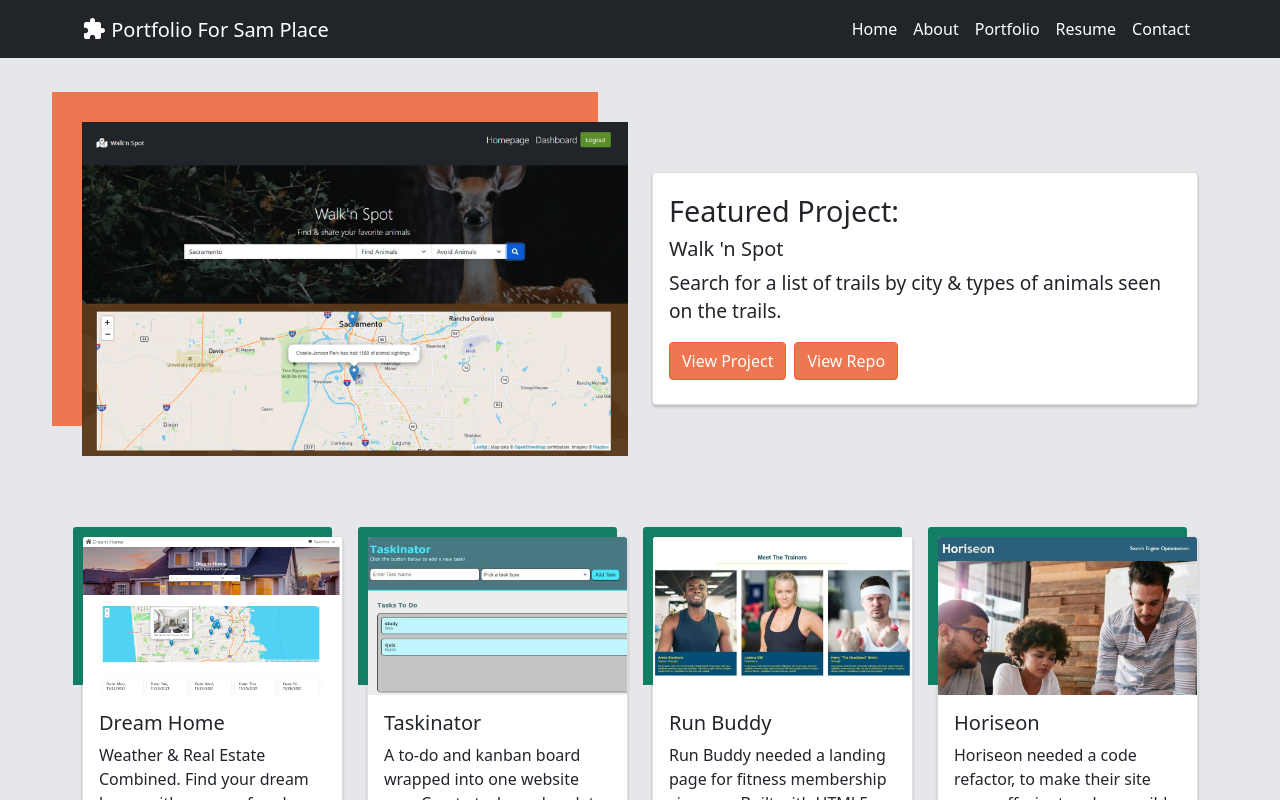
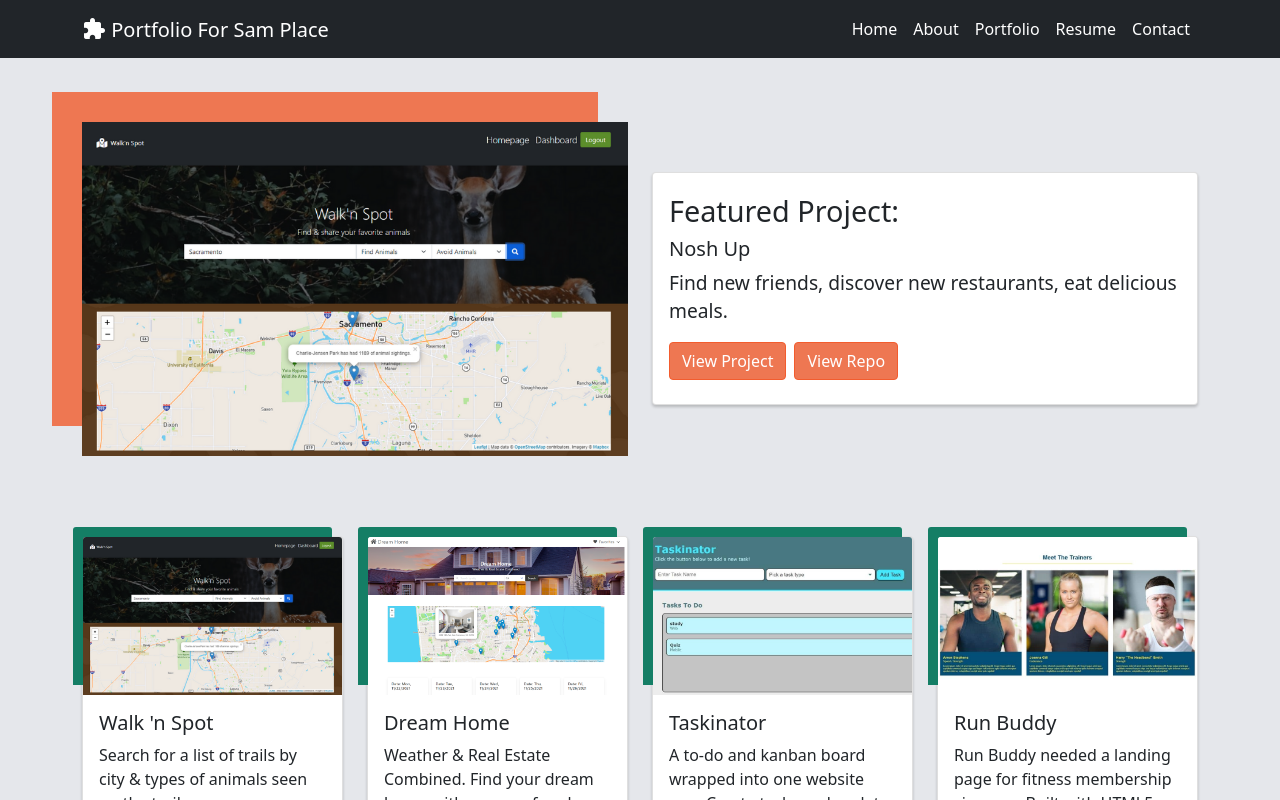
Before and after one commit to samvauclain/react-portfolio, a React (Create React App) app: page / in a window 1280 px wide. Both pictures are taken after a click on the button "Portfolio". Shown: the top 800 px of the page. Built offline with nearby package versions, Linux system fonts and the light colour scheme.

Commit message:
updating for nosh up

```diff
--- a/src/components/FeaturedProjectObjects/index.js
+++ b/src/components/FeaturedProjectObjects/index.js
@@ -1,16 +1,16 @@
 import React, { useState } from 'react';
-import { Row, Col, Card, Button } from 'react-bootstrap';
+import { Col, Card, Button } from 'react-bootstrap';
 
 const FeaturedProjectObjects = () => {
 
 const [featuredProjects] = useState(
     [
         {
-            name: "Walk 'n Spot",
-            image: "walk-n-spot",
-            github: "https://github.com/samvauclain/Walk-n-Spot",
-            link: "https://walk-n-spot.herokuapp.com",
-            text: "Search for a list of trails by city & types of animals seen on the trails.",
+            name: "Nosh Up",
+            image: "nosh-up",
+            github: "https://github.com/samvauclain/Nosh-Up",
+            link: "https://nosh-up.herokuapp.com/",
+            text: "Find new friends, discover new restaurants, eat delicious meals.",
         },
 
     ])
--- a/src/components/ProjectObjects/index.js
+++ b/src/components/ProjectObjects/index.js
@@ -1,16 +1,17 @@
 import React, { useState } from 'react';
 import { Row, Col, Card, Button } from 'react-bootstrap';
-
-// image: walk-n-spot.png
-// image: weather-real-estate.png
-// image: taskinator
-// image: run-buddy
-// image: horiseon
 
 const ProjectObjects = () => {
 
 const [projects] = useState(
     [
+        {
+            name: "Walk 'n Spot",
+            image: "walk-n-spot",
+            github: "https://github.com/samvauclain/Walk-n-Spot",
+            link: "https://walk-n-spot.herokuapp.com",
+            text: "Search for a list of trails by city & types of animals seen on the trails.",
+        },
         {
             name: "Dream Home",
             image: "weather-real-estate",
@@ -32,13 +33,6 @@ const [projects] = useState(
             link: "https://samvauclain.github.io/run-buddy/",
             text: "Run Buddy needed a landing page for fitness membership sign ups. Built with HTML5 and CSS3.",
         },
-        {
-            name: "Horiseon",
-            image: "horiseon",
-            github: "https://github.com/samvauclain/mod-1-challenge",
-            link: "https://samvauclain.github.io/mod-1-challenge/",
-            text: "Horiseon needed a code refactor, to make their site more effecient and accessible. I condensed the code and added the needed accessibilty tags. Refactored HTML5 and CSS3.",
-        }
     ])
 
 return (
```
Also changed, not shown: src/assets/nosh-up.jpg (added), src/assets/nosh-up.png (added).
